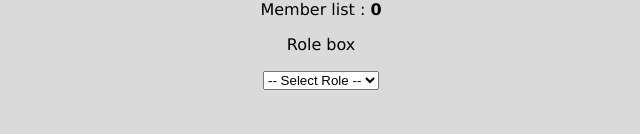
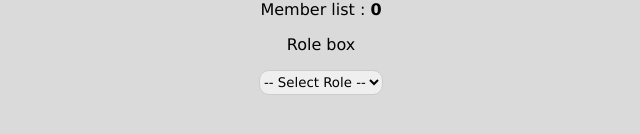
Before and after one commit to poomravint/Werewolf-Game, a React (Vite) app: page / in a window 1280 px wide. Shown: the part 166-300 px from the top of the page, without its empty margins (319-959 px from the left). Built offline with nearby package versions, Linux system fonts and the light colour scheme.

Commit message:
Add Select box

```diff
--- a/src/components/Namebox.css
+++ b/src/components/Namebox.css
@@ -1,3 +1,5 @@
+
+
 .Input-box input {
   height: 25px; /* ความสูง */
   border-radius: 10px;
@@ -17,6 +19,10 @@
   color: white;
   cursor: pointer;
   font-weight: bold;
+}
+
+.Input-box button:hover {
+  opacity: 0.85;
 }
 
 ul {
@@ -45,9 +51,7 @@ li {
 
 }
 
-.Input-box button:hover {
-  opacity: 0.85;
-}
+
 
 .member-item span {
   font-size: 16px;
@@ -68,6 +72,8 @@ li {
   opacity: 0.85;
 }
 
+
+
 /* animation ตอนลบ */
 .fade-out {
   opacity: 0;
--- /dev/null
+++ b/src/components/Rolebox.css
@@ -0,0 +1,17 @@
+.Select-box {
+  height: 25px; /* ความสูง */
+  border-radius: 10px;
+  border: 1px solid #ccc;
+  outline: none;
+  font-family: "Lucida Sans", "Lucida Sans Regular", "Lucida Grande",
+    "Lucida Sans Unicode", Geneva, Verdana, sans-serif;
+}
+.Select-box:focus {
+  border-color: rgb(140, 211, 178);
+  outline: none;
+  box-shadow: 0 0 0 2px rgba(140, 211, 178, 0.3);
+}
+
+.Select-box:hover {
+  border-color: rgb(140, 211, 178);
+}
--- a/src/components/Rolebox.jsx
+++ b/src/components/Rolebox.jsx
@@ -1,18 +1,21 @@
 import { useState } from "react";
+import "./Rolebox.css"
 
 const Rolebox = ({ Grouprole, setGroupRole }) => {
-
-const [role, setRole] = useState("");
+  const [role, setRole] = useState("");
+  const roleOptions = ["Villager", "Werewolf", "Seer"];
 
   return (
     <>
       <div className="Box-container">
         <p>Role box</p>
-        <select value={role} onChange={(e) => setRole(e.target.value)}>
+        <select className = "Select-box" value={role} onChange={(e) => setRole(e.target.value)}>
           <option value="">-- Select Role --</option>
-          <option value="Villager">Villager</option>
-          <option value="Werewolf">Werewolf</option>
-          <option value="Seer">Seer</option>
+          {roleOptions.map((r, index) => (
+            <option key={index} value={r}>
+              {r}
+            </option>
+          ))}
         </select>
       </div>
     </>
```
